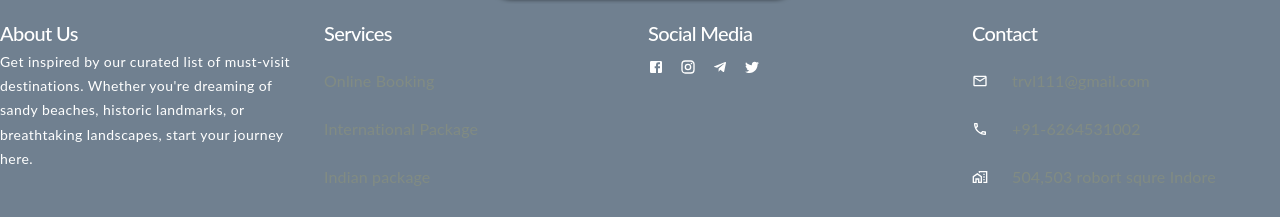
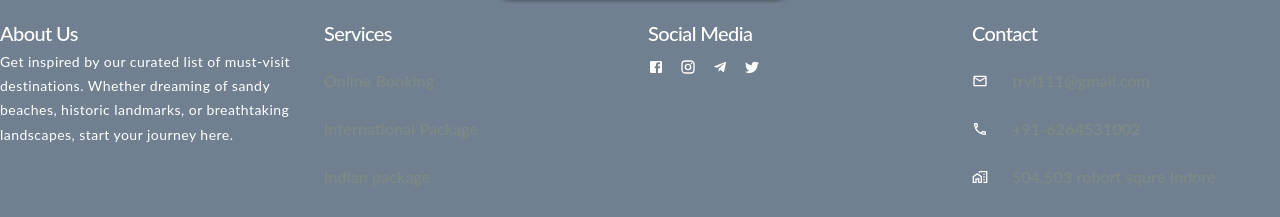
Before and after one commit to sagarkanungo/rajat-project, a Next.js app: page / in a window 1280 px wide. Shown: the part 2161-2378 px from the top of the page. Built offline with nearby package versions, Linux system fonts and the light colour scheme.

Commit message:
Update Footer.js

```diff
--- a/src/Components/footer/Footer.js
+++ b/src/Components/footer/Footer.js
@@ -37,7 +37,7 @@ function Footer() {
           </Typography>
           <Typography color="white" variant="caption">
             Get inspired by our curated list of must-visit destinations. Whether
-            you&apos;re dreaming of sandy beaches, historic landmarks, or
+            dreaming of sandy beaches, historic landmarks, or
             breathtaking landscapes, start your journey here.
           </Typography>
         </Grid>
```
